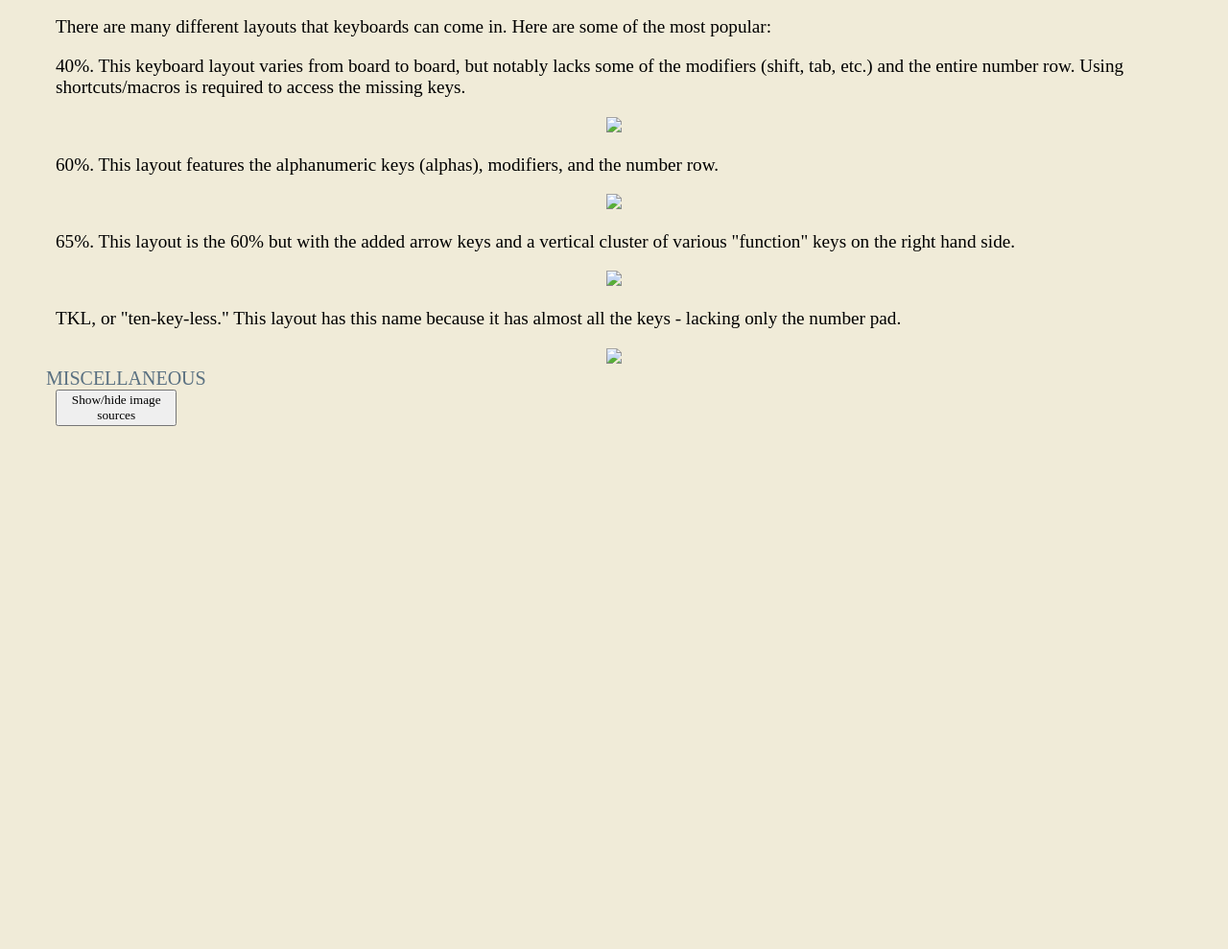
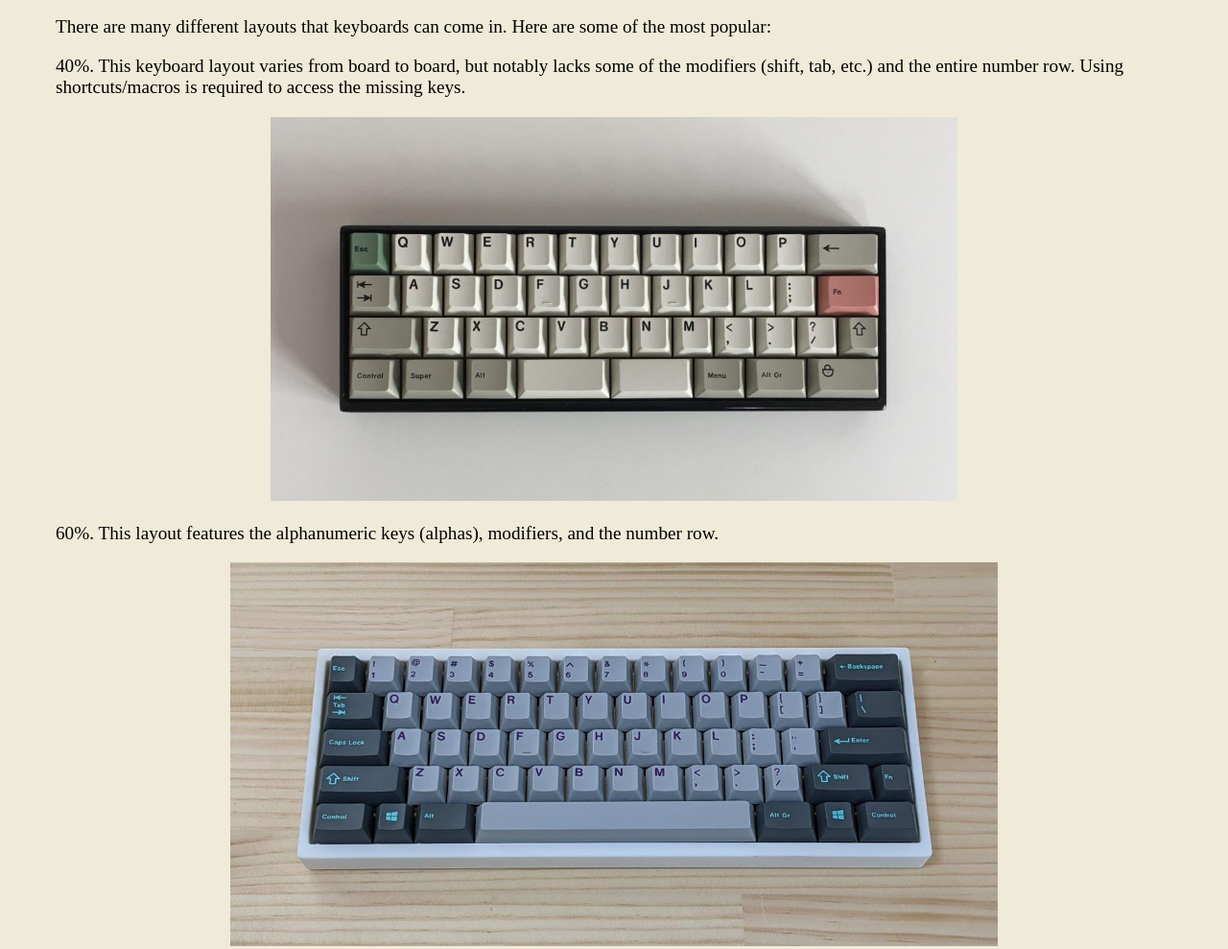
Before and after one commit to alexz-23/final, a plain HTML site: page website.html in a window 1280 px wide. Shown: the part 2053-3042 px from the top of the page at 96% size. Before the commit the page ends 2515 px from the top, so only its background shows below. Drawn offline with Linux system fonts and the light colour scheme.

Commit message:
Update website.html

```diff
--- a/website.html
+++ b/website.html
@@ -143,19 +143,19 @@
 		<p>
 			40%. This keyboard layout varies from board to board, but notably lacks some of the modifiers (shift, tab, etc.) and the entire number row. Using shortcuts/macros is required to access the missing keys.
 		</p>
-		<center><img src = "40%.jpg" class = wideImage></center>
+		<center><img src = "40.jpg" class = wideImage></center>
 		<p>
 			60%. This layout features the alphanumeric keys (alphas), modifiers, and the number row.
 		</p>
-		<center><img src = "60%.jpg" class = wideImage></center>
+		<center><img src = "60.jpg" class = wideImage></center>
 		<p>
 			65%. This layout is the 60% but with the added arrow keys and a vertical cluster of various "function" keys on the right hand side.
 		</p>
-		<center><img src = "65%.jpg"></center>
+		<center><img src = "65.jpg"></center>
 		<p>
 			TKL, or "ten-key-less." This layout has this name because it has almost all the keys - lacking only the number pad.
 		</p>
-		<center><img src = "75%.jpg" class = wideImage></center>
+		<center><img src = "75.jpg" class = wideImage></center>
 		<a class = a1 name="misc">MISCELLANEOUS</a><br>
 
 
```
